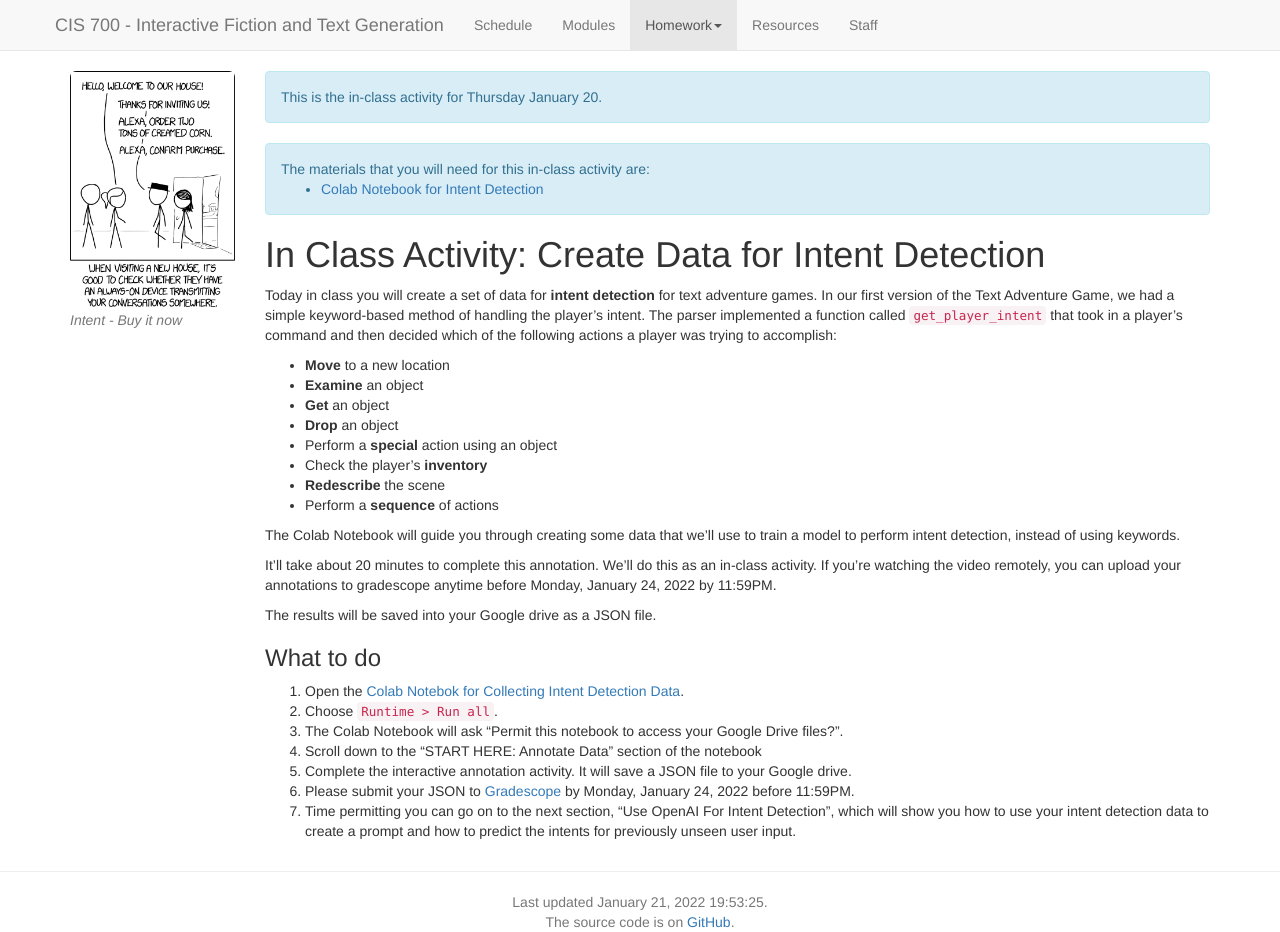
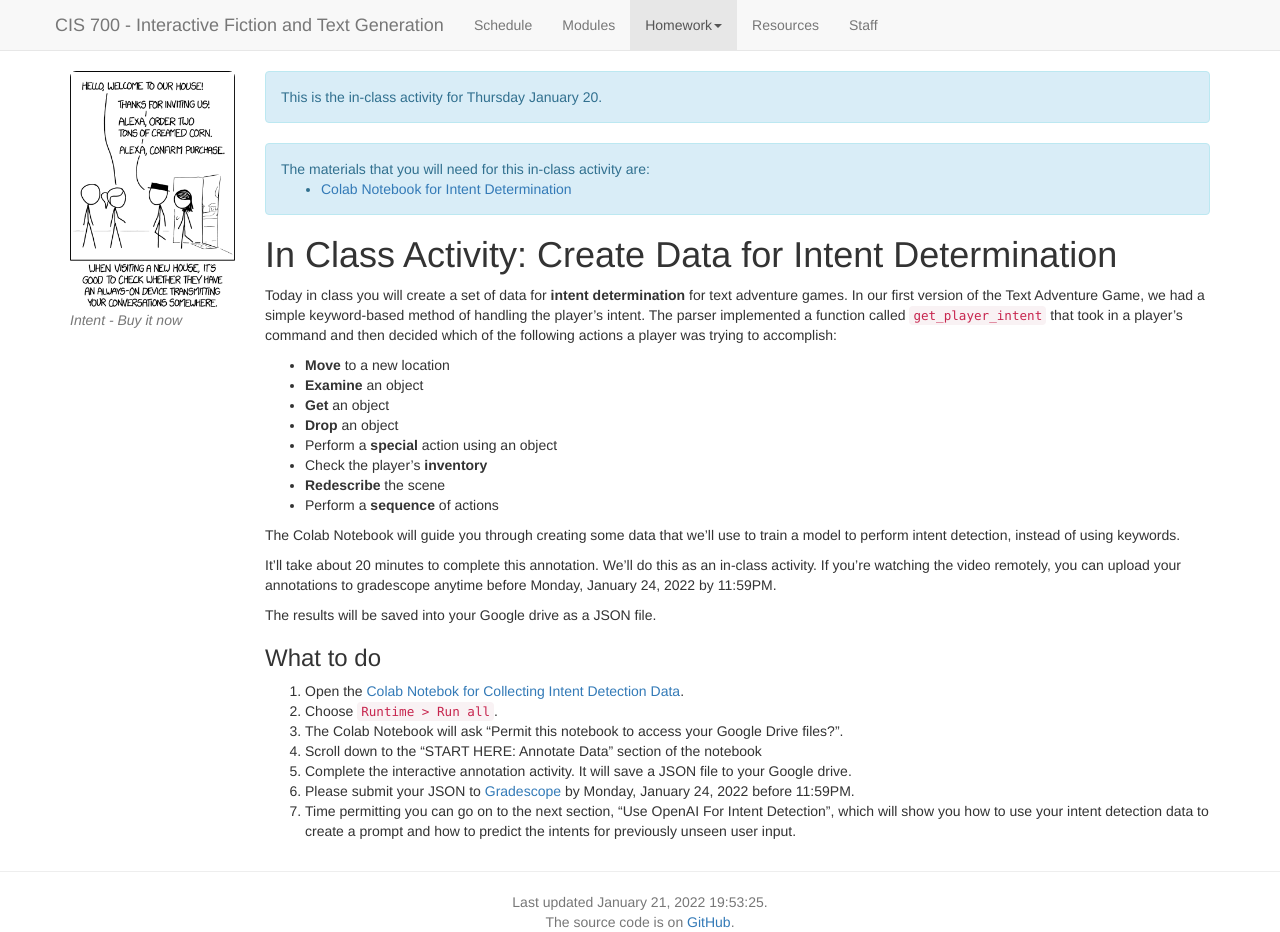
Before and after one commit to interactive-fiction-class/interactive-fiction-class.github.io, a Jekyll site: the page built from in_class_activities/intent-detection/intent-detection.md, in a window 1280 px wide. Built offline with Jekyll 4.4.1, drawn with Linux system fonts in a browser that asks for light colours; nearby versions of some CDN libraries; a script that is not in the unit is left out.

Commit message:
Update intent-detection.md

```diff
--- a/in_class_activities/intent-detection/intent-detection.md
+++ b/in_class_activities/intent-detection/intent-detection.md
@@ -3,14 +3,14 @@ layout: default
 img: listening.png
 img_link: https://xkcd.com/1807/
 caption: Intent - Buy it now
-title: Annotate Data for Intent Detection
+title: Annotate Data for Intent Determination
 type: in-class
 active_tab: homework
 release_date: 2022-01-20
 due_date: 2022-01-24 23:59:00EST
 materials:
     -
-        name: Colab Notebook for Intent Detection
+        name: Colab Notebook for Intent Determination
         url: https://colab.research.google.com/github/interactive-fiction-class/interactive-fiction-class.github.io/blob/master/in_class_activities/intent-detection/Collect_Intent_Detection_Data.ipynb
 submission_link: https://www.gradescope.com/courses/354158/assignments/1789712/
 ---
@@ -53,10 +53,10 @@ The materials that you will need for this in-class activity are:
 
 
 
-In Class Activity: Create Data for Intent Detection
+In Class Activity: Create Data for Intent Determination
 =============================================================
 
-Today in class you will create a set of data for **intent detection** for text adventure games.  In our first version of the Text Adventure Game, we had a simple keyword-based method of handling the player's intent.  The parser implemented a function called `get_player_intent` that took in a player's command and then decided which of the following actions a player was trying to accomplish:
+Today in class you will create a set of data for **intent determination** for text adventure games.  In our first version of the Text Adventure Game, we had a simple keyword-based method of handling the player's intent.  The parser implemented a function called `get_player_intent` that took in a player's command and then decided which of the following actions a player was trying to accomplish:
 * **Move** to a new location
 * **Examine** an object
 * **Get** an object
```
